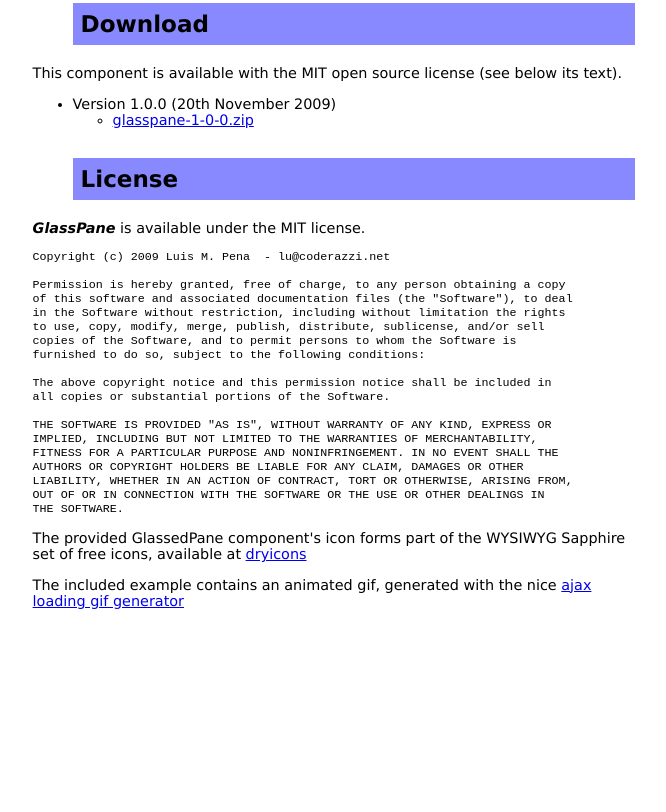
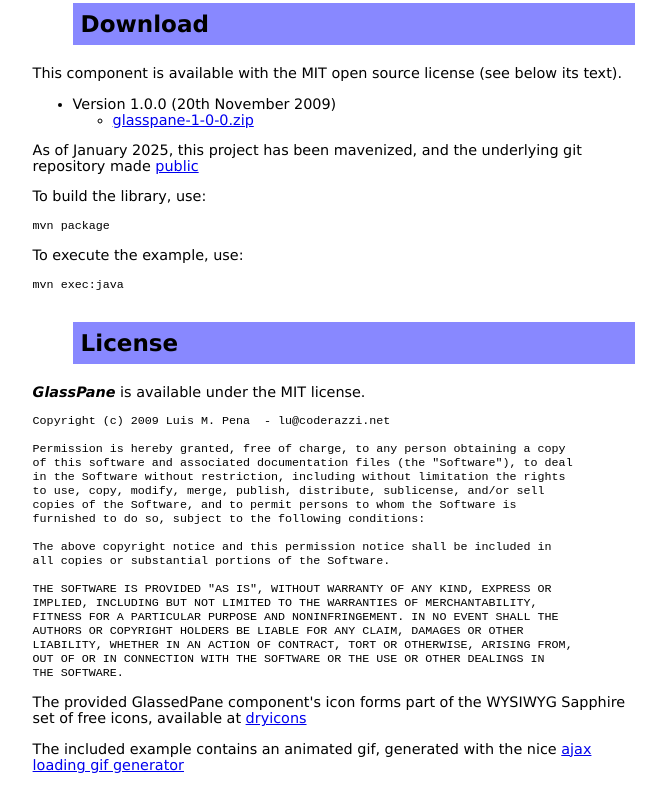
Before and after one commit to coderazzi/glassedpane, a plain HTML site: page doc/index.html in a window 1280 px wide. Shown: the part 2477-3289 px from the top of the page, without its empty margins (105-771 px from the left). Before the commit the page ends 3143 px from the top, so only its background shows below. Drawn offline with Linux system fonts and the light colour scheme.

Commit message:
Doc references to mavenized project

```diff
--- a/doc/index.html
+++ b/doc/index.html
@@ -147,6 +147,17 @@ of TODOs inside discouraged me, together with the notion to have to implement th
     <li><a href='glasspane-1-0-0.zip'>glasspane-1-0-0.zip</a></li></ul>
 </li></ul>
 
+<p>As of January 2025, this project has been mavenized, and the underlying git repository made
+  <a href="https://github.com/coderazzi/glassedpane">public</a></p>
+
+  <p>To build the library, use:</p>
+
+  <pre>mvn package</pre>
+
+  <p>To execute the example, use:</p>
+
+  <pre>mvn exec:java</pre>
+
 <h2><a name='license'>License</a></h2>
 
 <p><span class='mark'>GlassPane</span> is available under the MIT license.</p>
```
Also changed, not shown: 1 other file.
